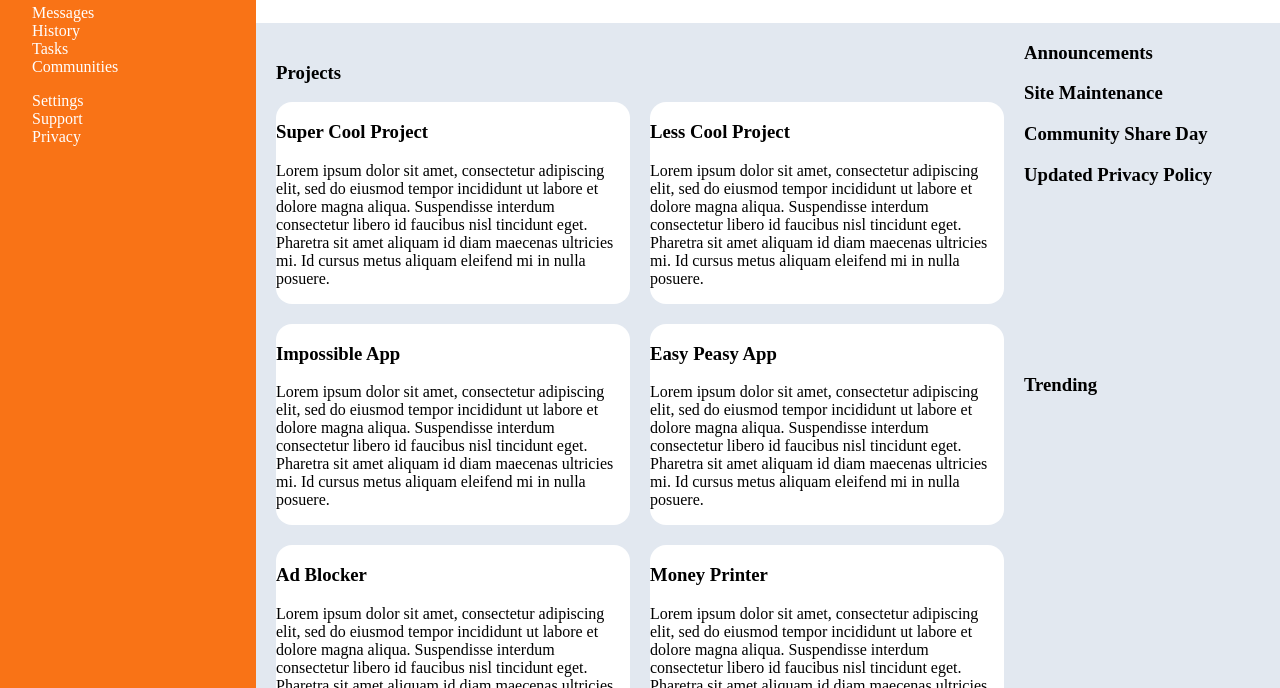
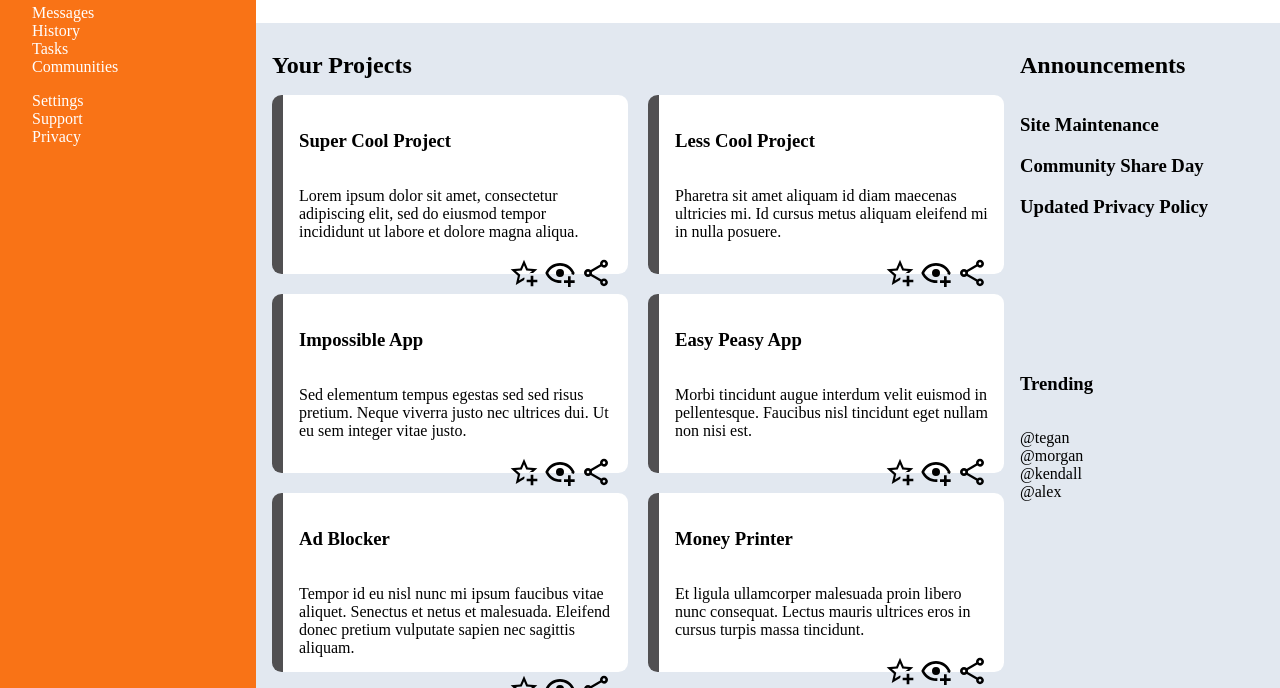
Before and after one commit to Lucrum/odin-admin-dashboard, a plain HTML site: page index.html in a window 1280 px wide. Shown: the part 112-800 px from the top of the page. Drawn offline with Linux system fonts and the light colour scheme.

Commit message:
Projects area further fleshed out, icons

```diff
--- a/index.html
+++ b/index.html
@@ -35,6 +35,7 @@
 
         <!-- bell icon here -->
         <!-- user icon here -->
+        <a href="index.html"><img src="images/bell-ring-outline.svg"></a>
         <p>Morgan Oakley</p>
       </div>
       <div class="nav">
@@ -49,73 +50,101 @@
     </div>
 
     <div class="central-container">
-
-      <div class="project-area">
-        <h3>Projects</h3>
+      <h2 class="projects-title">Your Projects</h2>
       <div class="projects-container">
         <div class="project">
           <h3>Super Cool Project</h3>
           <p>
-              Lorem ipsum dolor sit amet, consectetur adipiscing elit, sed do eiusmod tempor incididunt ut labore et dolore magna aliqua. Suspendisse interdum consectetur libero id faucibus nisl tincidunt eget. Pharetra sit amet aliquam id diam maecenas ultricies mi. Id cursus metus aliquam eleifend mi in nulla posuere.
+            Lorem ipsum dolor sit amet, consectetur adipiscing elit, sed do eiusmod tempor incididunt ut labore et dolore magna aliqua.
           </p>
+          <div class="icon-row">
+            <a href="index.html"><img src="images/star-plus-outline.svg"></a>
+            <a href="index.html"><img src="images/eye-plus-outline.svg"></a>
+            <a href="index.html"><img src="images/share-variant-outline.svg"></a>
+          </div>
         </div>
         <div class="project">
           <h3>Less Cool Project</h3>
           <p>
-              Lorem ipsum dolor sit amet, consectetur adipiscing elit, sed do eiusmod tempor incididunt ut labore et dolore magna aliqua. Suspendisse interdum consectetur libero id faucibus nisl tincidunt eget. Pharetra sit amet aliquam id diam maecenas ultricies mi. Id cursus metus aliquam eleifend mi in nulla posuere.
+            Pharetra sit amet aliquam id diam maecenas ultricies mi. Id cursus metus aliquam eleifend mi in nulla posuere.
           </p>
+          <div class="icon-row">
+            <a href="index.html"><img src="images/star-plus-outline.svg"></a>
+            <a href="index.html"><img src="images/eye-plus-outline.svg"></a>
+            <a href="index.html"><img src="images/share-variant-outline.svg"></a>
+          </div>
         </div>
         <div class="project">
           <h3>Impossible App</h3>
           <p>
-              Lorem ipsum dolor sit amet, consectetur adipiscing elit, sed do eiusmod tempor incididunt ut labore et dolore magna aliqua. Suspendisse interdum consectetur libero id faucibus nisl tincidunt eget. Pharetra sit amet aliquam id diam maecenas ultricies mi. Id cursus metus aliquam eleifend mi in nulla posuere.
+            Sed elementum tempus egestas sed sed risus pretium. Neque viverra justo nec ultrices dui. Ut eu sem integer vitae justo.
           </p>
+          <div class="icon-row">
+            <a href="index.html"><img src="images/star-plus-outline.svg"></a>
+            <a href="index.html"><img src="images/eye-plus-outline.svg"></a>
+            <a href="index.html"><img src="images/share-variant-outline.svg"></a>
+          </div>
         </div>
         <div class="project">
           <h3>Easy Peasy App</h3>
           <p>
-              Lorem ipsum dolor sit amet, consectetur adipiscing elit, sed do eiusmod tempor incididunt ut labore et dolore magna aliqua. Suspendisse interdum consectetur libero id faucibus nisl tincidunt eget. Pharetra sit amet aliquam id diam maecenas ultricies mi. Id cursus metus aliquam eleifend mi in nulla posuere.
+            Morbi tincidunt augue interdum velit euismod in pellentesque. Faucibus nisl tincidunt eget nullam non nisi est.
           </p>
+          <div class="icon-row">
+            <a href="index.html"><img src="images/star-plus-outline.svg"></a>
+            <a href="index.html"><img src="images/eye-plus-outline.svg"></a>
+            <a href="index.html"><img src="images/share-variant-outline.svg"></a>
+          </div>
         </div>
         <div class="project">
           <h3>Ad Blocker</h3>
           <p>
-              Lorem ipsum dolor sit amet, consectetur adipiscing elit, sed do eiusmod tempor incididunt ut labore et dolore magna aliqua. Suspendisse interdum consectetur libero id faucibus nisl tincidunt eget. Pharetra sit amet aliquam id diam maecenas ultricies mi. Id cursus metus aliquam eleifend mi in nulla posuere.
+            Tempor id eu nisl nunc mi ipsum faucibus vitae aliquet. Senectus et netus et malesuada. Eleifend donec pretium vulputate sapien nec sagittis aliquam.
           </p>
+          <div class="icon-row">
+            <a href="index.html"><img src="images/star-plus-outline.svg"></a>
+            <a href="index.html"><img src="images/eye-plus-outline.svg"></a>
+            <a href="index.html"><img src="images/share-variant-outline.svg"></a>
+          </div>
         </div>
         <div class="project">
           <h3>Money Printer</h3>
           <p>
-              Lorem ipsum dolor sit amet, consectetur adipiscing elit, sed do eiusmod tempor incididunt ut labore et dolore magna aliqua. Suspendisse interdum consectetur libero id faucibus nisl tincidunt eget. Pharetra sit amet aliquam id diam maecenas ultricies mi. Id cursus metus aliquam eleifend mi in nulla posuere.
+            Et ligula ullamcorper malesuada proin libero nunc consequat. Lectus mauris ultrices eros in cursus turpis massa tincidunt.
           </p>
+          <div class="icon-row">
+            <a href="index.html"><img src="images/star-plus-outline.svg"></a>
+            <a href="index.html"><img src="images/eye-plus-outline.svg"></a>
+            <a href="index.html"><img src="images/share-variant-outline.svg"></a>
           </div>
         </div>
-
       </div>
-      <div class="announcement-area">
-        <h3>Announcements</h3>
+      <h2 class="announcements-title">Announcements</h2>
       <div class="announcements-container">
         <div class="announcement">
-            <h3>Site Maintenance</h2>
+          <h3>Site Maintenance</h3>
         </div>
         <div class="announcement">
-            <h3>Community Share Day</h2>
+          <h3>Community Share Day</h3>
         </div>
         <div class="announcement">
-            <h3>Updated Privacy Policy</h2>
+          <h3>Updated Privacy Policy</h3>
         </div>
       </div>
-
+      <h3 class="trending-title">Trending</h3>
+      <div class="trending-container">
+        <div class="profile">
+          @tegan
         </div>
-      <div class="trending-area">
-        <h3>Trending</h3>
-        <div class="trending-container">
-          <div class="profile"></div>
-          <div class="profile"></div>
-          <div class="profile"></div>
-          <div class="profile"></div>
+        <div class="profile">
+          @morgan
         </div>
-
+        <div class="profile">
+          @kendall
+        </div>
+        <div class="profile">
+          @alex
+        </div>
       </div>
     </div>
   </div>
--- a/styles.css
+++ b/styles.css
@@ -1,9 +1,10 @@
 :root {
   --light-color: white;
   --secondary-color: #f97316;
+  --tertiary-color: #515052;
   --background-color: #e2e8f0;
   --standard-margin: 2rem;
-  --standard-corner-radius: 1rem;
+  --standard-corner-radius: .6rem;
 }
 
 body {
@@ -51,39 +52,7 @@ div.search > input[type=text] {
   justify-content: space-between;
 }
 
-.central-container {
-  display: grid;
-  grid-template-columns: 3fr 1fr;
-  grid-template-rows: 1fr 1fr;
-  background-color: var(--background-color);
-  overflow: scroll;
-}
-
-.central-container > .project-area {
-  grid-column: 1 / 2;
-  grid-row: 1 / 3;
-  padding: 20px;
-}
-
-.project-area > div.projects-container {
-  display: grid;
-  grid-template-columns: repeat(auto-fill, minmax(300px, 1fr));
-  grid-template-rows: repeat(3, 1fr);
-  gap: 20px;
-}
-
-.projects-container .project {
-  background-color: var(--light-color);
-  border-radius: var(--standard-corner-radius);
-}
-
-.central-container > div.announcements {
-  grid-column: 2 / 3;
-}
-
-.central-container > div.trending {
-  grid-column: 2/ 3;
-}
+/* Side bar */
 
 .side-bar {
   background-color: var(--secondary-color);
@@ -91,3 +60,71 @@ div.search > input[type=text] {
   grid-row: 1 / 3;
   grid-column: 1 / 2;
 }
+
+/* Central container */
+
+.central-container {
+  display: grid;
+  grid-template-columns: 3fr 1fr;
+  grid-template-rows: 1fr 6fr 1fr 6fr;
+  background-color: var(--background-color);
+  overflow: scroll;
+  padding: 1rem;
+  gap: 1rem;
+}
+
+.central-container h2 {
+  margin: 0px;
+  align-self: end;
+}
+
+.central-container > .projects-title {
+  grid-area: 1 / 1 / 2 / 2;
+}
+
+.central-container > .projects-container {
+  grid-area: 2 / 1 / span 3 / 2;
+  /* padding: 20px; */
+}
+
+.central-container > .announcements-title {
+  grid-area: 1 / 2 / 2 / 3;
+}
+
+.central-container > .announcements-container {
+  grid-area: 2 / 2 / 3 / 3;
+}
+
+.central-container > .trending-title {
+  grid-area: 3 / 2 / 4 / 3;
+}
+
+.central-container > .trending-container {
+  grid-area: 4 / 2 / 5 / 3;
+}
+
+.central-container > div.projects-container {
+  display: grid;
+  grid-template-columns: repeat(auto-fill, minmax(300px, 1fr));
+  grid-template-rows: repeat(3, minmax(150px, 1fr));
+  gap: 20px;
+}
+
+.projects-container .project {
+  position: relative;
+  background-color: var(--light-color);
+  border-radius: var(--standard-corner-radius);
+  padding: 1rem;
+  border-left: .7rem solid var(--tertiary-color);
+  display: flex;
+  flex-direction: column;
+}
+
+.project > div.icon-row {
+  margin-top: auto;
+  align-self: end;
+}
+
+a img {
+  height: 2rem;
+}
```
Also changed, not shown: images/bell-ring-outline.svg (added), images/eye-plus-outline.svg (added), images/share-variant-outline.svg (added), images/star-plus-outline.svg (added). Lines whose indentation alone changed are shown as unchanged.
